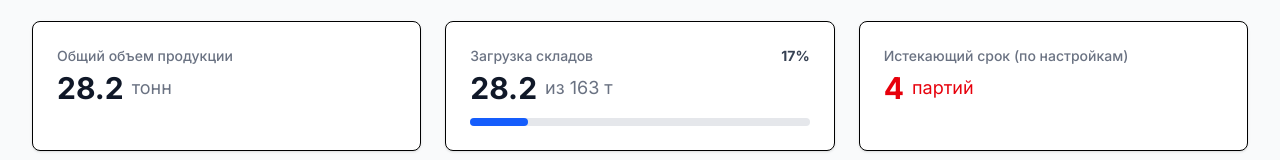
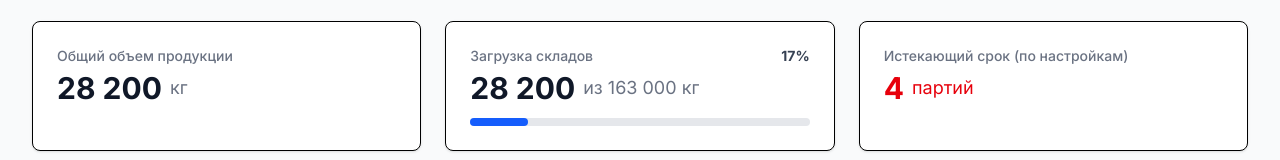
Before and after one commit to dzmitrii23-design/meatsync, a React (Vite) app: page / in a window 1280 px wide. Shown: the part 153-313 px from the top of the page. Built offline with nearby package versions, Linux system fonts and the light colour scheme; no server answers.

Commit message:
Убран перевод в тонны и округление в виджетах Дашборда, вывод изменен на килограммы

```diff
--- a/src/components/Dashboard.tsx
+++ b/src/components/Dashboard.tsx
@@ -123,8 +123,8 @@ export function Dashboard({ batches, products, locations }: Props) {
         <div className="bg-white p-6 rounded-lg border shadow-sm">
           <p className="text-sm font-medium text-gray-500 mb-1">Общий объем продукции</p>
           <div className="flex items-end gap-2">
-            <span className="text-3xl font-bold text-gray-900">{(totalStockKg / 1000).toFixed(1)}</span>
-            <span className="text-lg text-gray-500 mb-1">тонн</span>
+            <span className="text-3xl font-bold text-gray-900">{totalStockKg.toLocaleString('ru-RU')}</span>
+            <span className="text-lg text-gray-500 mb-1">кг</span>
           </div>
         </div>
         <div className="bg-white p-6 rounded-lg border shadow-sm">
@@ -133,8 +133,8 @@ export function Dashboard({ batches, products, locations }: Props) {
             <span className="text-sm font-bold text-gray-700">{capacityPercent}%</span>
           </div>
           <div className="flex items-end gap-2 mb-3">
-             <span className="text-3xl font-bold text-gray-900">{(totalStockKg / 1000).toFixed(1)}</span>
-             <span className="text-lg text-gray-500 mb-1">из {(totalCapacityKg / 1000).toFixed(0)} т</span>
+             <span className="text-3xl font-bold text-gray-900">{totalStockKg.toLocaleString('ru-RU')}</span>
+             <span className="text-lg text-gray-500 mb-1">из {totalCapacityKg.toLocaleString('ru-RU')} кг</span>
           </div>
           <div className="w-full bg-gray-200 rounded-full h-2">
             <div className={`h-2 rounded-full ${capacityPercent > 90 ? 'bg-red-500' : 'bg-blue-600'}`} style={{ width: `${Math.min(capacityPercent, 100)}%` }}></div>
```
